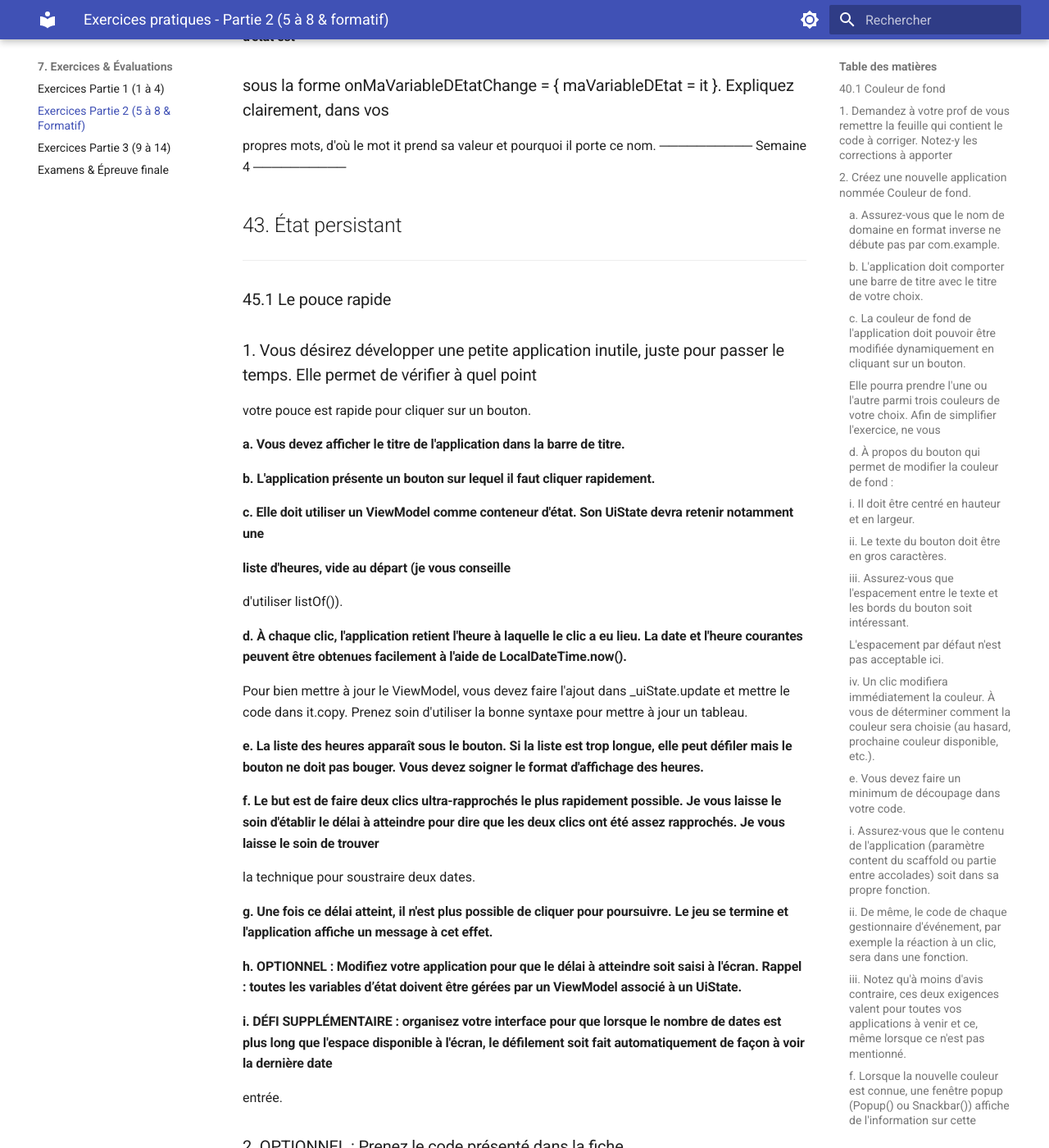
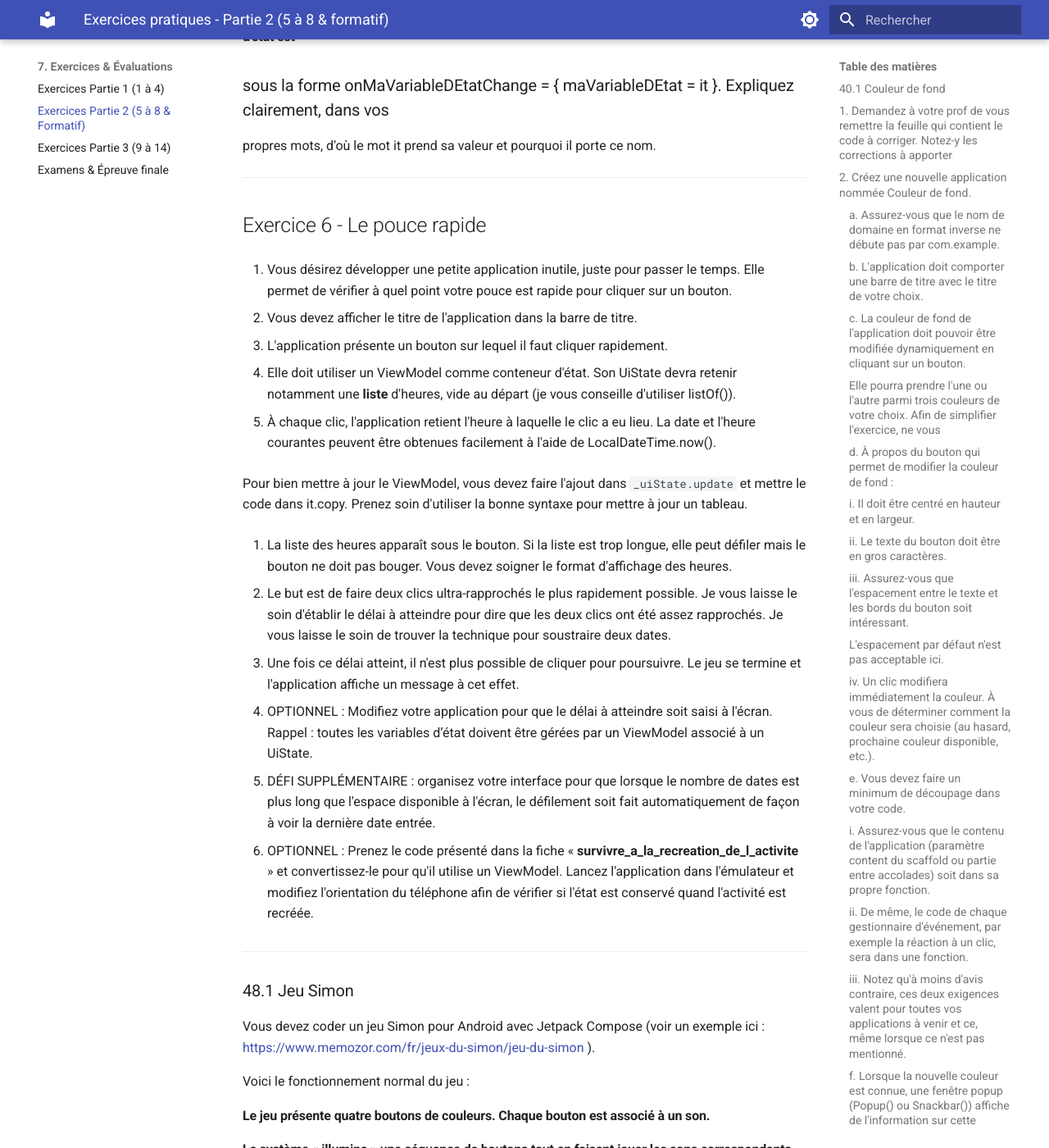
Before and after one commit to Apps-Mobiles-2-Victo/notes_de_cours, an MkDocs documentation site: the page built from docs/07-exercices-evaluations/exercices-partie2.md, in a window 1280 px wide and 1400 px high, scrolled down 5670 px. Shown: the whole window at 82% size. Built offline with MkDocs 1.6.1 and Material for MkDocs 9.7.7, drawn with Linux system fonts in a browser that asks for light colours; some of the changed lines change nothing that is shown; some of the changed text lies outside the part shown.

Commit message:
Update VSCode settings and refine exercise instructions in exercices-partie2.md

```diff
--- a/docs/07-exercices-evaluations/exercices-partie2.md
+++ b/docs/07-exercices-evaluations/exercices-partie2.md
@@ -303,78 +303,50 @@ paramètre à la fonction non composable? Soyez précis dans votre réponse.
 
 
 ### sous la forme onMaVariableDEtatChange = { maVariableDEtat = it }. Expliquez clairement, dans vos
-propres mots, d'où le mot it prend sa valeur et pourquoi il porte ce nom. ────────── Semaine 4 ──────────
-
-
-## 43. État persistant
-
+propres mots, d'où le mot it prend sa valeur et pourquoi il porte ce nom.
 
 
 ---
 
 
-### 45.1 Le pouce rapide
+## Exercice 6 - Le pouce rapide
 
 
-### 1. Vous désirez développer une petite application inutile, juste pour passer le temps. Elle permet de vérifier à quel point
-votre pouce est rapide pour cliquer sur un bouton.
+1. Vous désirez développer une petite application inutile, juste pour passer le temps. Elle permet de vérifier à quel point votre pouce est rapide pour cliquer sur un bouton.
 
 
-#### a. Vous devez afficher le titre de l'application dans la barre de titre.
+1. Vous devez afficher le titre de l'application dans la barre de titre.
 
 
-#### b. L'application présente un bouton sur lequel il faut cliquer rapidement.
+1. L'application présente un bouton sur lequel il faut cliquer rapidement.
 
 
-#### c. Elle doit utiliser un ViewModel comme conteneur d'état. Son UiState devra retenir notamment une
+1. Elle doit utiliser un ViewModel comme conteneur d'état. Son UiState devra retenir notamment une **liste** d'heures, vide au départ (je vous conseille d'utiliser listOf()).
 
 
-#### **liste** d'heures, vide au départ (je vous conseille
-d'utiliser listOf()).
+1. À chaque clic, l'application retient l'heure à laquelle le clic a eu lieu. La date et l'heure courantes peuvent être obtenues facilement à l'aide de LocalDateTime.now().
 
 
-#### d. À chaque clic, l'application retient l'heure à laquelle le clic a eu lieu. La date et l'heure courantes peuvent être obtenues facilement à l'aide de LocalDateTime.now().
+Pour bien mettre à jour le ViewModel, vous devez faire l'ajout dans `_uiState.update` et mettre le code dans it.copy. Prenez soin d'utiliser la bonne syntaxe pour mettre à jour un tableau.
 
 
-Pour bien mettre à jour le ViewModel, vous devez faire l'ajout dans _uiState.update et mettre le code dans it.copy. Prenez soin d'utiliser la bonne syntaxe pour mettre à jour un tableau.
+1. La liste des heures apparaît sous le bouton. Si la liste est trop longue, elle peut défiler mais le bouton ne doit pas bouger. Vous devez soigner le format d'affichage des heures.
 
 
-#### e. La liste des heures apparaît sous le bouton. Si la liste est trop longue, elle peut défiler mais le bouton ne doit pas bouger. Vous devez soigner le format d'affichage des heures.
+1. Le but est de faire deux clics ultra-rapprochés le plus rapidement possible. Je vous laisse le soin d'établir le délai à atteindre pour dire que les deux clics ont été assez rapprochés. Je vous laisse le soin de trouver la technique pour soustraire deux dates.
 
 
-#### f. Le but est de faire deux clics ultra-rapprochés le plus rapidement possible. Je vous laisse le soin d'établir le délai à atteindre pour dire que les deux clics ont été assez rapprochés. Je vous laisse le soin de trouver
-la technique pour soustraire deux dates.
+1. Une fois ce délai atteint, il n'est plus possible de cliquer pour poursuivre. Le jeu se termine et l'application affiche un message à cet effet.
 
 
-#### g. Une fois ce délai atteint, il n'est plus possible de cliquer pour poursuivre. Le jeu se termine et l'application affiche un message à cet effet.
+1. OPTIONNEL : Modifiez votre application pour que le délai à atteindre soit saisi à l'écran. Rappel : toutes les variables d’état doivent être gérées par un ViewModel associé à un UiState.
 
 
-#### h. OPTIONNEL : Modifiez votre application pour que le délai à atteindre soit saisi à l'écran. Rappel : toutes les variables d’état doivent être gérées par un ViewModel associé à un UiState.
-
-
-#### i. DÉFI SUPPLÉMENTAIRE : organisez votre interface pour que lorsque le nombre de dates est plus long que l'espace disponible à l'écran, le défilement soit fait automatiquement de façon à voir la dernière date
+1. DÉFI SUPPLÉMENTAIRE : organisez votre interface pour que lorsque le nombre de dates est plus long que l'espace disponible à l'écran, le défilement soit fait automatiquement de façon à voir la dernière date
 entrée.
 
+1. OPTIONNEL : Prenez le code présenté dans la fiche « **survivre_a_la_recreation_de_l_activite** » et convertissez-le pour qu'il utilise un ViewModel. Lancez l'application dans l'émulateur et modifiez l'orientation du téléphone afin de vérifier si l'état est conservé quand l'activité est recréée.
 
-### 2. OPTIONNEL : Prenez le code présenté dans la fiche
-« **survivre_a_la_recreation_de_l_activite** » et convertissez-le pour qu'il utilise un ViewModel. Lancez l'application dans l'émulateur et modifiez l'orientation du téléphone afin de vérifier si l'état est conservé quand l'activité est recréée.
-
-
-## 46. Pour le prochain cours
-
-
-
----
-
-
-### 46.1 Je me prépare pour l'exercice suivant (un cours)
-
-
-Vous disposez d' un cours pour acquérir les connaissances théoriques et finaliser cet exercice.
-
-
-### Une fois cet exercice complété, vous devez effectuer vos lectures pour l'exercice suivant.
-47. Faire jouer des sons MP3
 
 
 
```
